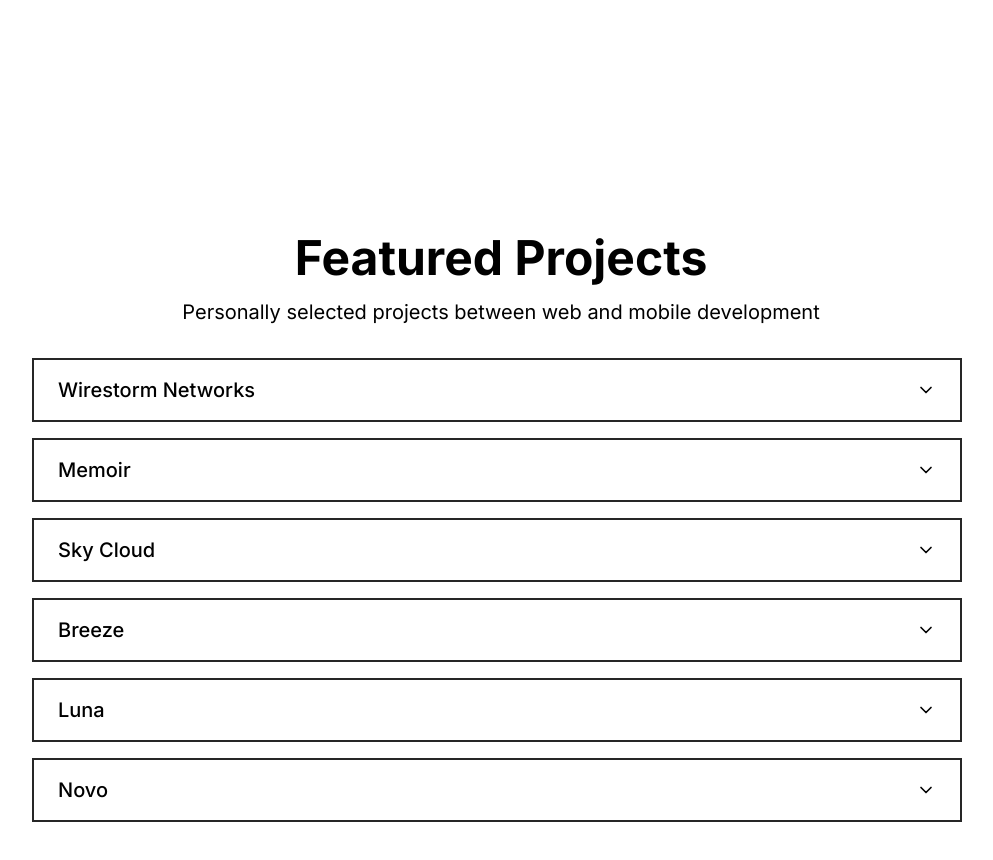
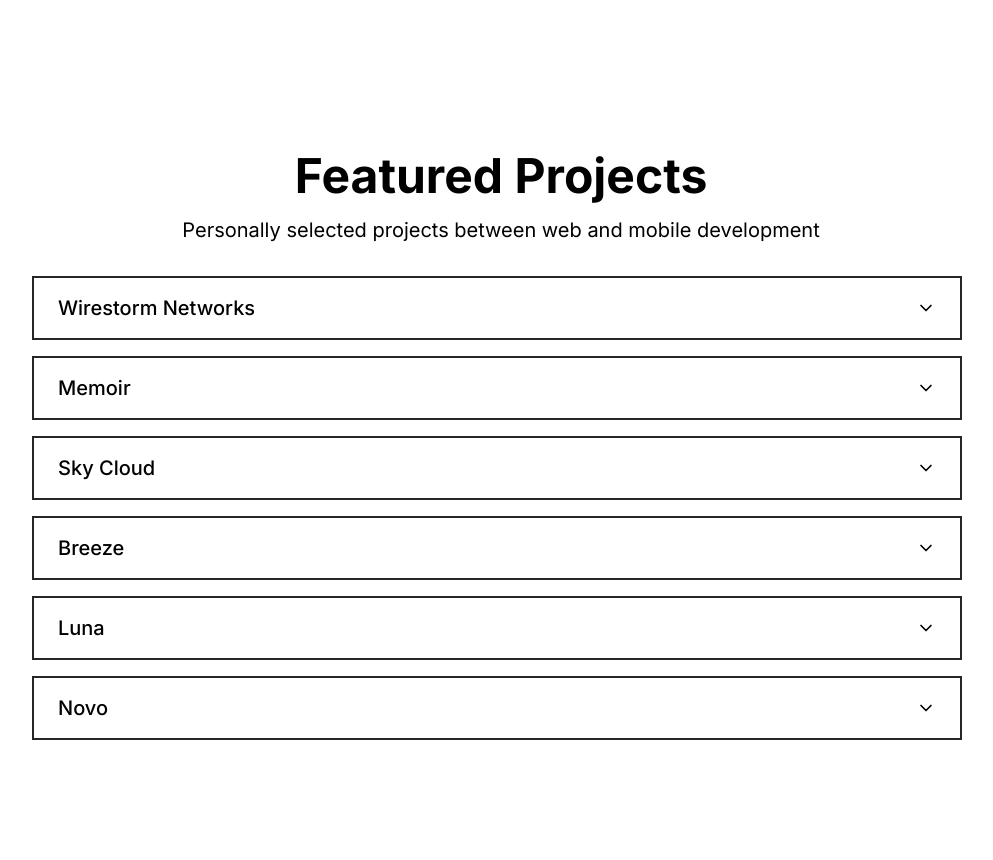
Before and after one commit to as9284/as-portfolio-v3, a React (Vite) app: page / in a window 1280 px wide. Shown: the part 680-1540 px from the top of the page, without its empty margins (139-1132 px from the left). After the commit the page ends 1436 px from the top, so only its background shows below. Built offline with nearby package versions, Linux system fonts and the light colour scheme.

Commit message:
Reduce empty whitespace

```diff
--- a/src/pages/home.jsx
+++ b/src/pages/home.jsx
@@ -11,7 +11,7 @@ export const Home = () => {
       </div>
 
       {/* Projects Section */}
-      <div id="projects-section" className="page-section min-h-screen">
+      <div id="projects-section" className="page-section min-h-[70vh]">
         <Projects />
       </div>
     </>
```
